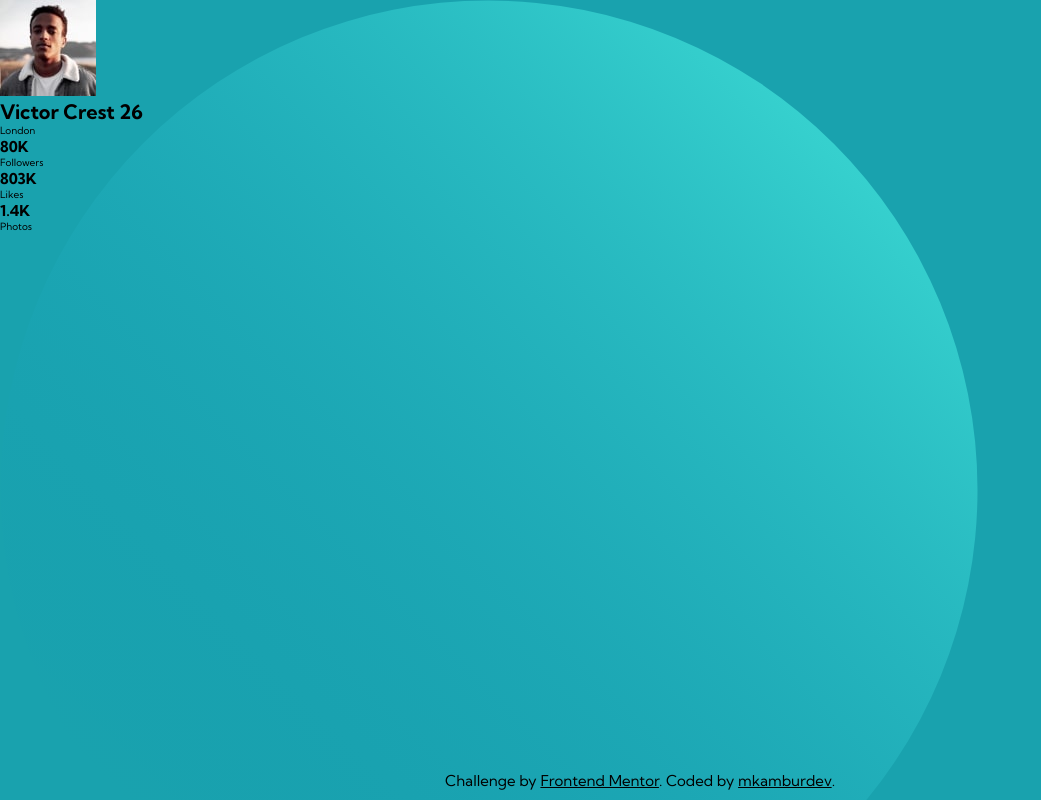
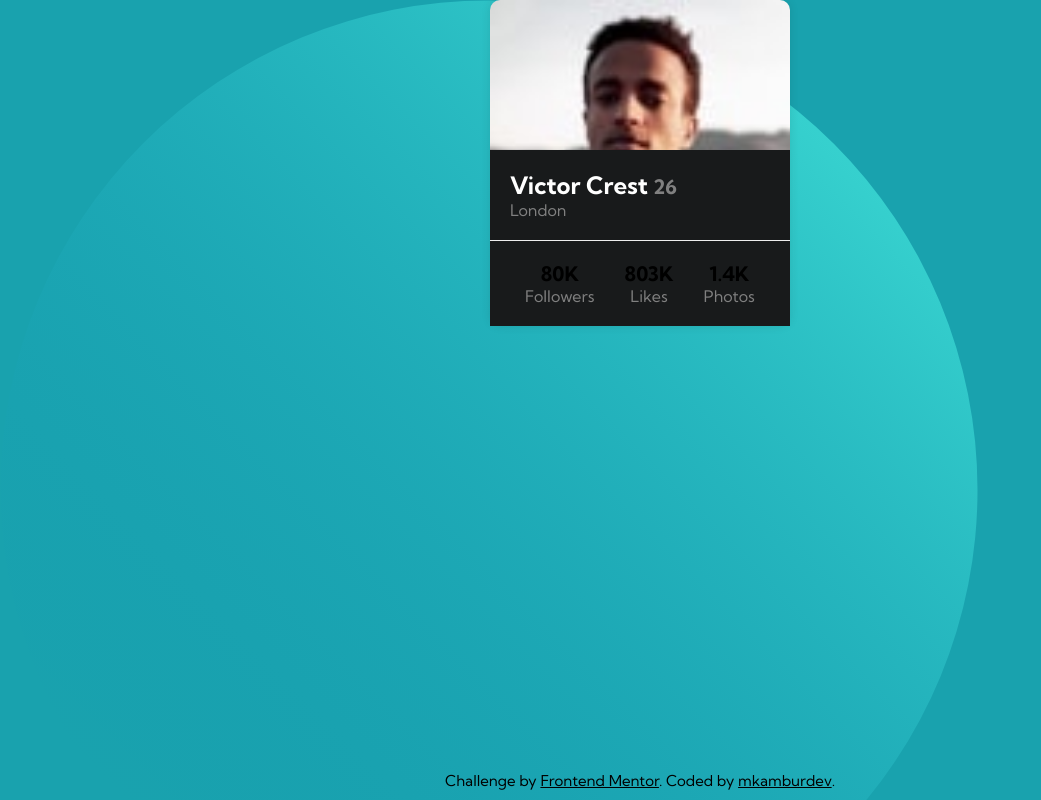
Before and after one commit to mkamburdev/profile-card-component-main, a plain HTML site: page index.html in a window 1280 px wide. Shown: the whole page, without its empty margins (0-1041 px from the left). Drawn offline with Linux system fonts and the light colour scheme.

Commit message:
Update style.css

```diff
--- a/style.css
+++ b/style.css
@@ -31,3 +31,67 @@ footer {
 footer a {
     color: #000;
 }
+
+.card {
+    width: 300px;
+    margin: auto;
+    border-radius: 10px;
+    box-shadow: 0px 0px 10px rgba(0, 0, 0, 0.1);
+}
+
+.card__image {
+    width: 100%;
+    height: 150px;
+    overflow: hidden;
+    border-top-left-radius: 10px;
+    border-top-right-radius: 10px;
+}
+
+.card__image--img {
+    width: 100%;
+    height: auto;
+}
+
+.card__content {
+    padding: 20px;
+    background-color: #181a1b;
+}
+
+.card__content--name {
+    margin: 0;
+    font-size: 24px;
+    font-weight: bold;
+    color: white;
+}
+
+.card__content--age {
+    font-size: 20px;
+    color: gray;
+}
+
+.card__content--city {
+    font-size: 16px;
+    color: gray;
+}
+
+.card__stats {
+    background-color: #181a1b;
+    display: flex;
+    justify-content: space-around;
+    padding: 20px;
+    border-top: 1px solid #eee;
+}
+
+.card__stats--item {
+    text-align: center;
+}
+
+.card__stats--item--number {
+    font-size: 20px;
+    font-weight: bold;
+}
+
+.card__stats--item--text {
+    font-size: 16px;
+    color: gray;
+}
```
